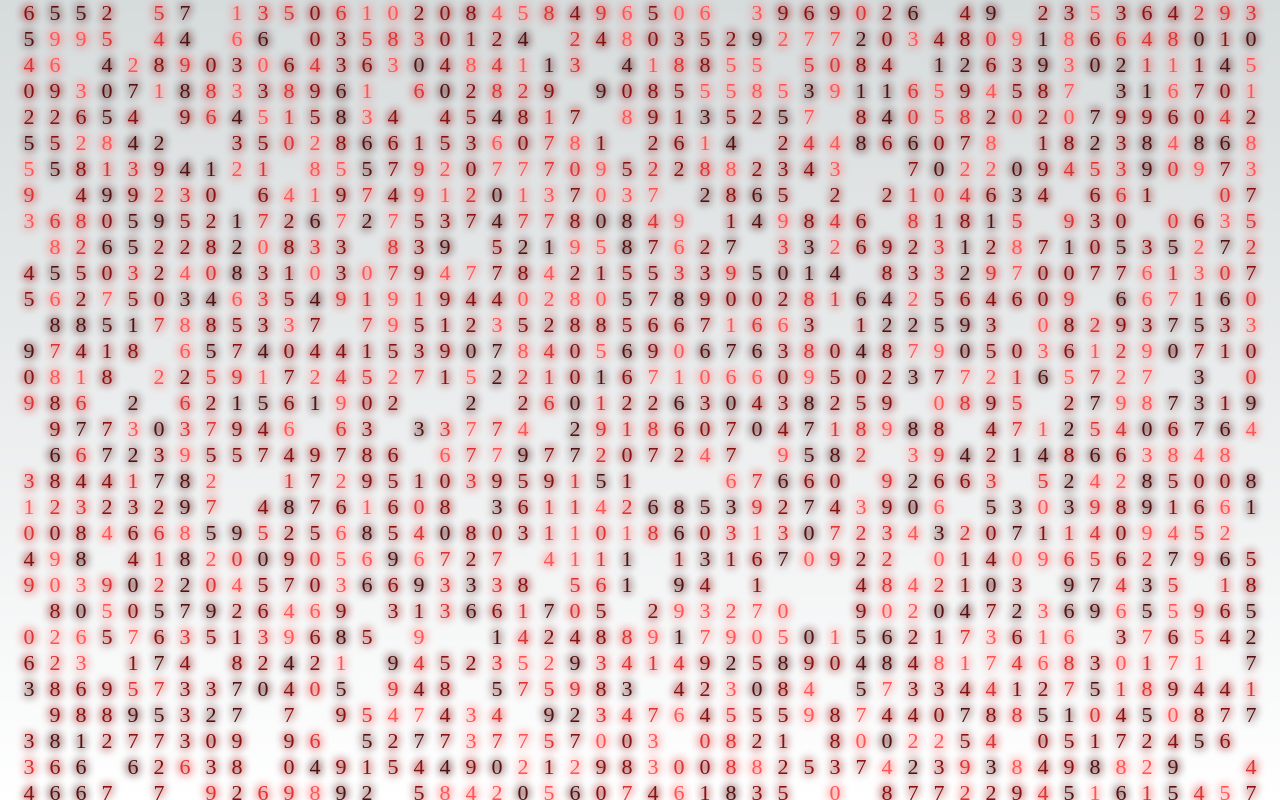
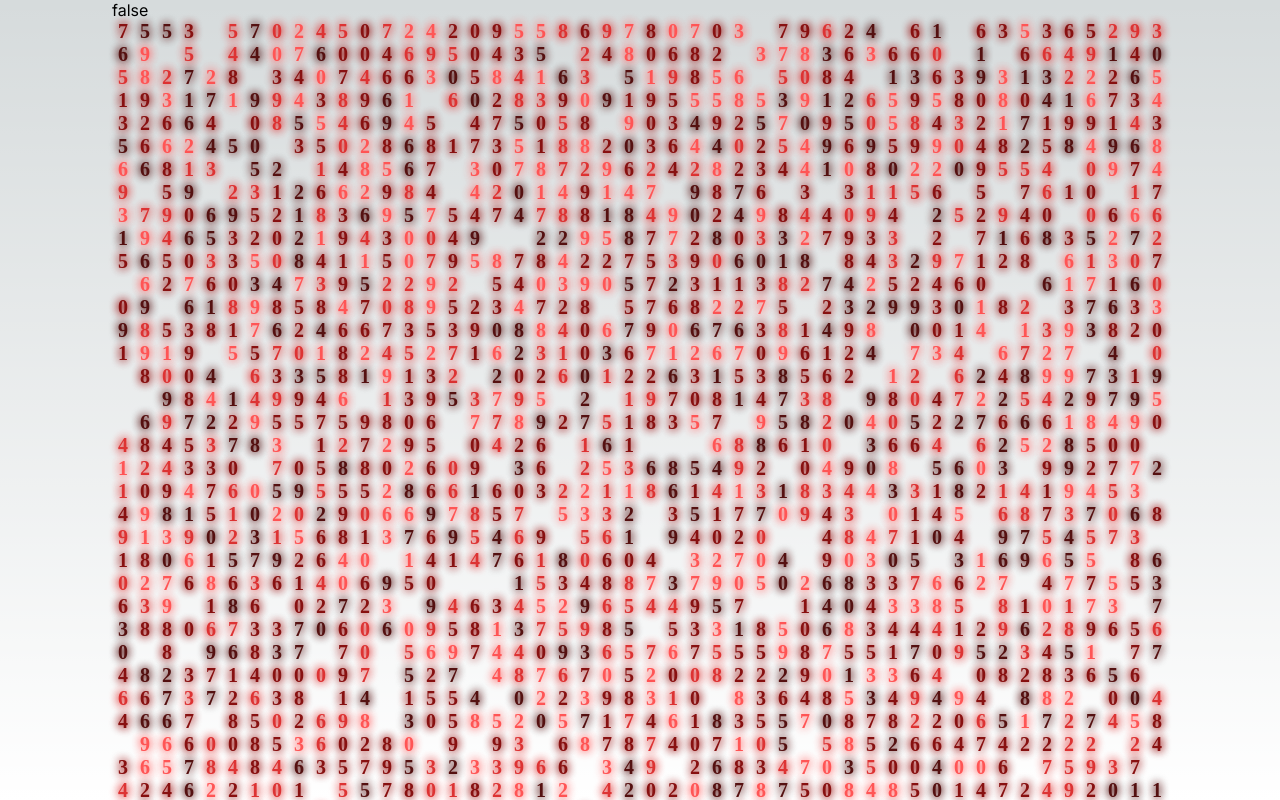
Before and after one commit to levx-me/neo, a Next.js app: page / in a window 1280 px wide. Built offline with nearby package versions, Linux system fonts and the light colour scheme; a web font is replaced by a local one.

Commit message:
Character update
Character now works with independent intervals, change to hieroglyph with click and drag

```diff
--- a/src/Components/Character.tsx
+++ b/src/Components/Character.tsx
@@ -1,22 +1,27 @@
 "use client";
 import { ICharacter, ICharacterProps } from "@/Types";
-import React, { FC, useEffect } from "react";
+import React, { FC, useContext, useEffect } from "react";
 import localFont from "next/font/local";
 import { Box } from "@mui/material";
 import {
   getNextChar,
-  getNextHyeroglyph,
-  maxInterval,
-  minInterval,
-  step,
+  getNextHieroglyph,
+  getRandomChar,
+  getRandomHieroglyph,
 } from "@/Helpers";
+import {
+  MousedownContext,
+  MousedownProvider,
+} from "@/Context/MousedownContext";
+import { useMousedownContext } from "@/Hooks/useMousedownContext";
 
 export const TickingTimeBomb = localFont({ src: "/TickingTimebombBB.ttf" });
-export const Character: FC<ICharacterProps> = ({ data: data }) => {
-  const [tick, setTick] = React.useState<number>(step);
+export const Character: FC<ICharacterProps> = ({ data }) => {
   const [isStarted, setisStarted] = React.useState<boolean>(false);
   const [isHieroglyph, setIsHieroglyph] = React.useState<boolean>(false);
   const [character, setCharacter] = React.useState<string>(data.char);
+  const mouseDown = useMousedownContext();
+
   useEffect(() => {
     if (!isStarted) {
       setTimeout(() => {
@@ -25,9 +30,14 @@ export const Character: FC<ICharacterProps> = ({ data: data }) => {
     }
   }, []);
 
-  function click() {
-    setCharacter(" ");
+  function changeHieroglyph() {
     setIsHieroglyph(!isHieroglyph);
+
+    if (isHieroglyph) {
+      setCharacter(getRandomChar());
+    } else {
+      setCharacter(getRandomHieroglyph());
+    }
   }
 
   useEffect(() => {
@@ -38,26 +48,18 @@ export const Character: FC<ICharacterProps> = ({ data: data }) => {
         if (isHieroglyph) {
           try {
             setCharacter((currentChar) => {
-              const nextChar = getNextHyeroglyph(currentChar);
-              return nextChar;
+              return getNextHieroglyph(currentChar);
             });
           } catch (error) {
-            setCharacter((currentChar) => {
-              const nextChar = getNextHyeroglyph(" ");
-              return nextChar;
-            });
+            setCharacter(getRandomHieroglyph());
           }
         } else {
           try {
             setCharacter((currentChar) => {
-              const nextChar = getNextChar(currentChar);
-              return nextChar;
+              return getNextChar(currentChar);
             });
           } catch (error) {
-            setCharacter((currentChar) => {
-              const nextChar = getNextChar(" ");
-              return nextChar;
-            });
+            setCharacter(getRandomChar());
           }
         }
       }, data.interval);
@@ -69,26 +71,38 @@ export const Character: FC<ICharacterProps> = ({ data: data }) => {
         clearInterval(intervalId);
       }
     };
-  }, [isStarted, data.interval]);
+  }, [isStarted, data.interval, isHieroglyph]);
   return (
     <Box
       onClick={() => {
         console.log(" x ", data.x, " y ", data.y);
-        click();
+        changeHieroglyph();
       }}
+      onMouseOver={() => {
+        if (mouseDown.mouseIsDown) {
+          changeHieroglyph();
+        }
+      }}
+      // onPointerOver={() => {
+      //   console.log(mouseDown.mouseIsDown);
+      // }}
+
       sx={{
         fontFamily: TickingTimeBomb.style.fontFamily,
-        color: isHieroglyph ? "#888822" : data.color.color,
-        textShadow: data.color.textShadow,
-        fontSize: "22px",
+        color: isHieroglyph ? "#aaaa22" : data.color.color,
+        textShadow: isHieroglyph
+          ? "0px 0px 10px #aa11aa, 0px 0px 10px #aa11aa"
+          : data.color.textShadow,
+        fontSize: isHieroglyph ? "12px" : "20px",
         display: "inline-block",
-        // padding: "2px 4px",
-        width: "26px",
+        // padding: "1px 1px",
+        width: "22px",
         userSelect: "none",
         textAlign: "center",
         "&:hover": {
           background: "#330000",
         },
+        fontWeight: "600",
       }}
     >
       {character}
--- a/src/Components/Matrix.tsx
+++ b/src/Components/Matrix.tsx
@@ -18,8 +18,13 @@ import {
   getRandomColor,
   getRandomInterval,
 } from "@/Helpers";
+import { useMouseDown } from "@/Hooks/mouseDown";
+import { useMousedownContext } from "@/Hooks/useMousedownContext";
+
 export const Matrix: FC = () => {
   const [Matrix, setMatrixRender] = React.useState<any>(null);
+
+  const mouseDown = useMousedownContext();
 
   function generateRow(columns: number, rowIndex: number): IRow {
     const row: IRow = [];
@@ -77,34 +82,24 @@ export const Matrix: FC = () => {
     }
   }, [isStarted]);
 
-  // function tickMatrix() {
-  //   const matrixClone = matrix;
-  //   matrix.forEach((row: IRow, rowIndex: number) => {
-  //     row.forEach((char: ICharacter, colIndex: number) => {
-  //       if (char.interval % tick === 0 && tick !== step) {
-  //         matrixClone[rowIndex][colIndex].char = getNextChar(
-  //           matrixClone[rowIndex][colIndex].char
-  //         );
-  //       }
-  //     });
-  //   });
-  //   setMatrix(matrixClone);
-  // }
-
-  //   useEffect(() => {
-
-  //   }, [tick]);
-
   return (
     <Grid
       container
       justifyContent={"center"}
       alignItems={"center"}
       sx={{ height: "100vh" }}
+      onMouseDown={(e) => {
+        mouseDown.handleMouseDown();
+      }}
+      onMouseUp={(e) => {
+        mouseDown.handleMouseUp();
+      }}
     >
       <Grid item>
-        {/* {tick} */}
+        {mouseDown.mouseIsDown ? "true" : "false"}
+
         {Matrix}
+        {/* {matrixComponents} */}
       </Grid>
     </Grid>
   );
--- /dev/null
+++ b/src/Context/MousedownContext.tsx
@@ -0,0 +1,37 @@
+import React, { createContext, ReactNode, useState } from "react";
+import { FC } from "react";
+export interface IMousedownContext {
+  mouseIsDown: boolean;
+  handleMouseDown: () => void;
+  handleMouseUp: () => void;
+}
+export const MousedownContext = createContext<IMousedownContext>({
+  mouseIsDown: false,
+  handleMouseDown: () => {},
+  handleMouseUp: () => {},
+});
+export const MousedownProvider: FC<{ children: ReactNode }> = (props) => {
+  const [mouseIsDown, setMouseIsDown] = useState(false);
+
+  const handleMouseDown = () => {
+    console.log("handleMouseDown");
+    setMouseIsDown(() => {
+      return true;
+    });
+  };
+
+  const handleMouseUp = () => {
+    console.log("handleMouseUp");
+    setMouseIsDown(() => {
+      return false;
+    });
+  };
+  return (
+    <MousedownContext.Provider
+      value={{ mouseIsDown, handleMouseDown, handleMouseUp }}
+    >
+      {props.children}
+    </MousedownContext.Provider>
+  );
+};
+// useMintContext
--- a/src/Helpers/index.tsx
+++ b/src/Helpers/index.tsx
@@ -1,9 +1,9 @@
-import { TColor, chars, colors, hyeroglyphs } from "@/Types";
+import { TColor, chars, colors, hyeroglyphs as hieroglyph } from "@/Types";
 export const step = 50;
 
 export const COLUMNS = 48;
 export const ROWS = 36;
-export const minInterval = 100;
+export const minInterval = 50;
 export const maxInterval = 2000;
 
 export function getRandomChar() {
@@ -21,18 +21,23 @@ export function getNextChar(currentChar: string) {
   }
   return chars[(index + 1) % chars.length]; // Get the next character, wrap around using modulo
 }
-export function getNextHyeroglyph(currentChar: string) {
-  const index = hyeroglyphs.indexOf(currentChar); // Find the index of the current character
+
+export function getRandomHieroglyph() {
+  return hieroglyph[Math.floor(Math.random() * chars.length)];
+}
+
+export function getNextHieroglyph(currentChar: string) {
+  const index = hieroglyph.indexOf(currentChar); // Find the index of the current character
   if (index === -1) {
     return " ";
   }
-  return hyeroglyphs[(index + 1) % hyeroglyphs.length]; // Get the next character, wrap around using modulo
+  return hieroglyph[(index + 1) % hieroglyph.length]; // Get the next character, wrap around using modulo
 }
 
 export function getRandomInterval() {
   const numStep = (maxInterval - minInterval) / step;
   // Use a power less than 1 to bias towards higher intervals
-  const randomFactor = Math.random() ** 0.5; // Biasing towards higher numbers
+  const randomFactor = Math.random() ** 0.7; // Biasing towards higher numbers
   const adjustedStep = Math.floor(randomFactor * numStep + 1);
   return minInterval + adjustedStep * step;
 }
--- /dev/null
+++ b/src/Hooks/mouseDown.tsx
@@ -0,0 +1,20 @@
+import { useState } from "react";
+
+export const useMouseDown = () => {
+  const [mouseIsDown, setMouseIsDown] = useState(false);
+
+  const handleMouseDown = () => {
+    console.log("handleMouseDown");
+    setMouseIsDown(() => {
+      return true;
+    });
+  };
+
+  const handleMouseUp = () => {
+    console.log("handleMouseUp");
+    setMouseIsDown(() => {
+      return false;
+    });
+  };
+  return { handleMouseDown, handleMouseUp, mouseIsDown };
+};
--- /dev/null
+++ b/src/Hooks/useMousedownContext.tsx
@@ -0,0 +1,5 @@
+import { MousedownContext } from "@/Context/MousedownContext";
+import { useContext } from "react";
+export const useMousedownContext = () => {
+  return useContext(MousedownContext);
+};
--- a/src/app/layout.tsx
+++ b/src/app/layout.tsx
@@ -2,6 +2,7 @@
 import type { Metadata } from "next";
 import { Inter } from "next/font/google";
 import "./globals.css";
+import { MousedownProvider } from "@/Context/MousedownContext";
 
 const inter = Inter({ subsets: ["latin"] });
 
@@ -17,7 +18,9 @@ export default function RootLayout({
 }>) {
   return (
     <html lang="en">
-      <body className={inter.className}>{children}</body>
+      <MousedownProvider>
+        <body className={inter.className}>{children}</body>
+      </MousedownProvider>
     </html>
   );
 }
```
